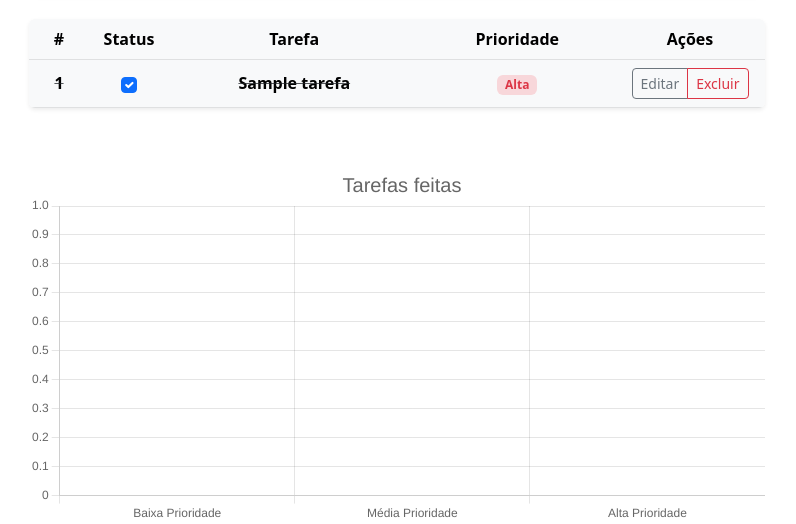
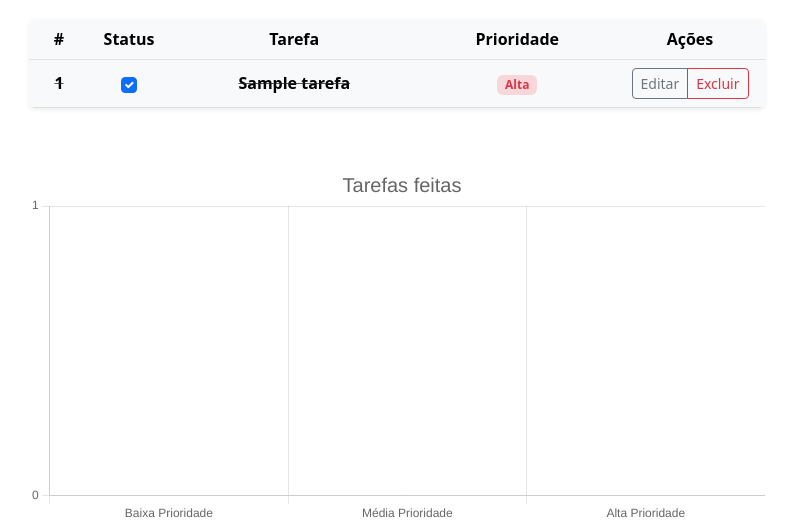
Before and after one commit to Pedro867/To-do-List, a Flask app: template templates/dashboard.html in a window 1280 px wide. Shown: the part 305-829 px from the top of the page, without its empty margins (243-1039 px from the left). Run offline with Flask 3, Linux system fonts and the light colour scheme; tables that the repository leaves empty hold one stand-in row (values such as "Sample post"); the template is opened without the code that fills it: values that come from a table or form of the project are taken from there, most other values are stand-ins (such as "Sample title", 1, 10 or a date in 2020).

Commit message:
adjust: melhoria no grafico

```diff
--- a/templates/dashboard.html
+++ b/templates/dashboard.html
@@ -89,9 +89,15 @@
             </table>
         </div>
 
-        <div class="mt-5">
-            <canvas id="grafico_prioridade"></canvas>
-        </div>
+        {% if dict_prioridade.values()|sum > 0 %}
+            <div class="mt-5" id="grafico_tarefas_feitas">
+                <canvas id="grafico_prioridade"></canvas>
+            </div>
+        {% else %}
+            <div class="alert alert-info mt-5 text-center">
+                Nenhuma tarefa concluída ainda. Continue trabalhando!
+            </div>
+        {% endif %}
 
         <script src="https://cdn.jsdelivr.net/npm/chart.js"></script>
 
@@ -121,19 +127,23 @@
             options: {
                 plugins: {
                     legend: {
-                        display: true, // Mantemos a legenda ativa
+                        display: true,
                         labels: {
-                            boxWidth: 0, // Remove o quadrado colorido
-                            padding: 20, // Espaçamento opcional para o título
+                            boxWidth: 0,
+                            padding: 20,
                             font: {
-                                size: 20     // Ajuste o tamanho se quiser destaque
+                                size: 20
                             }
                         }
                     }
                 },
                 scales: {
                     y: {
-                        beginAtZero: true
+                        beginAtZero: true,
+                        ticks: {
+                            precision: 0,
+                            stepSize: 1
+                        }
                     }
                 }
             }
```
